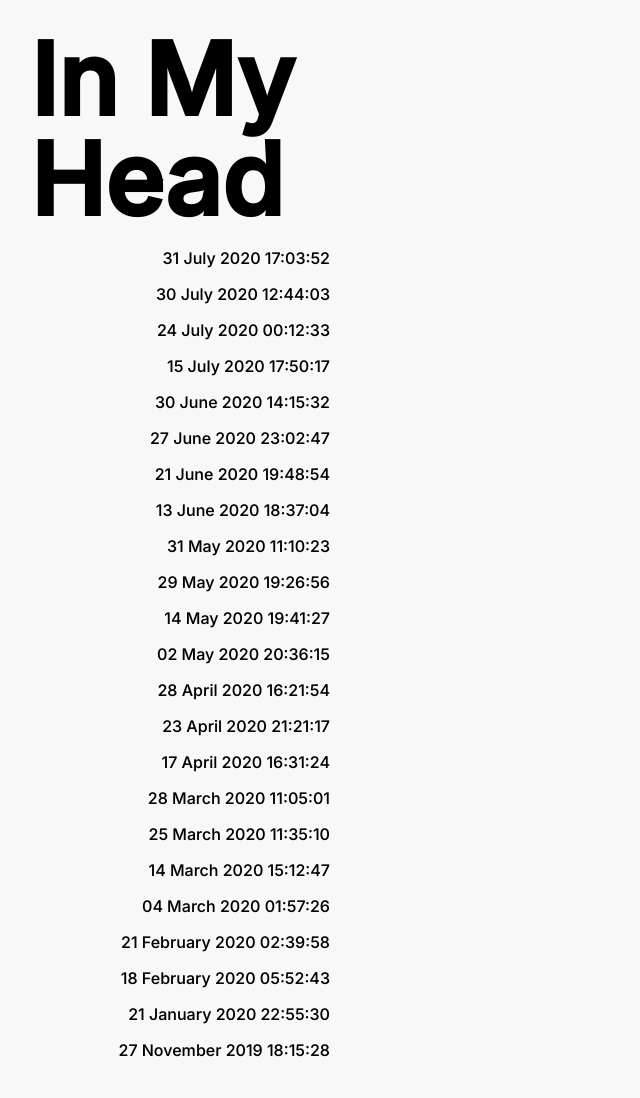
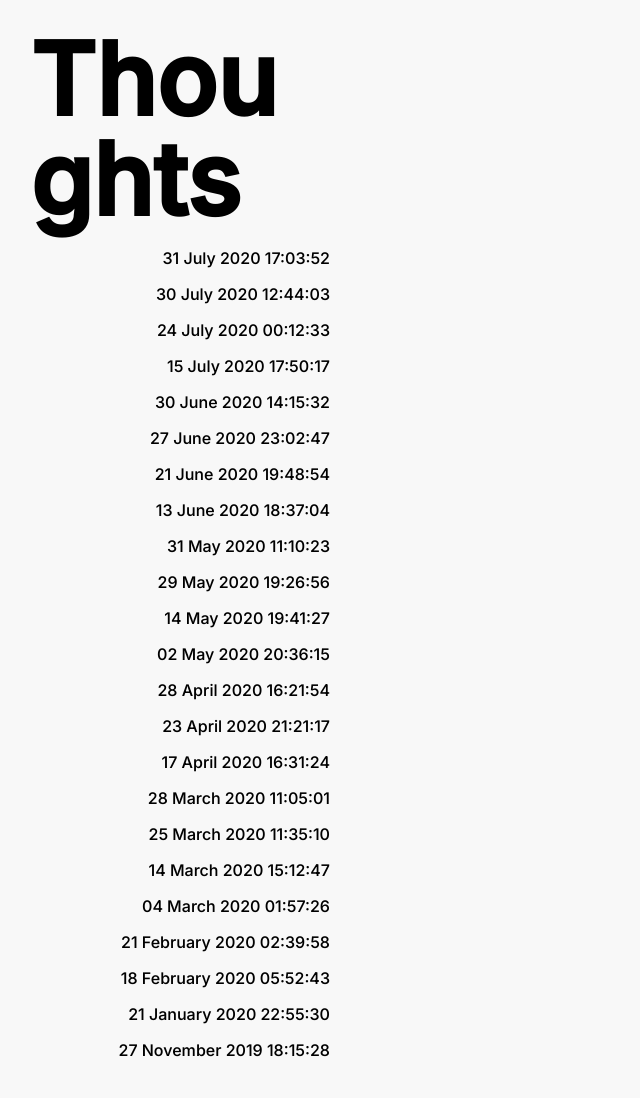
Before and after one commit to law-wang/ferrari, a Jekyll site: the page built from index.md, in a window 1280 px wide. Shown: the whole page, without its empty margins (0-640 px from the left). Built offline with Jekyll 4.4.1, drawn with Linux system fonts in a browser that asks for light colours; some web fonts are replaced.

Commit message:
Update home.html

```diff
--- a/_layouts/home.html
+++ b/_layouts/home.html
@@ -9,7 +9,7 @@
     <link rel="stylesheet" href="/styles.css">
   </head>
   <body class="home">
-    <h1>In My Head</h1>
+    <h1>Thoughts</h1>
     <ul>
       {% for post in site.posts %}
         <li>
```
